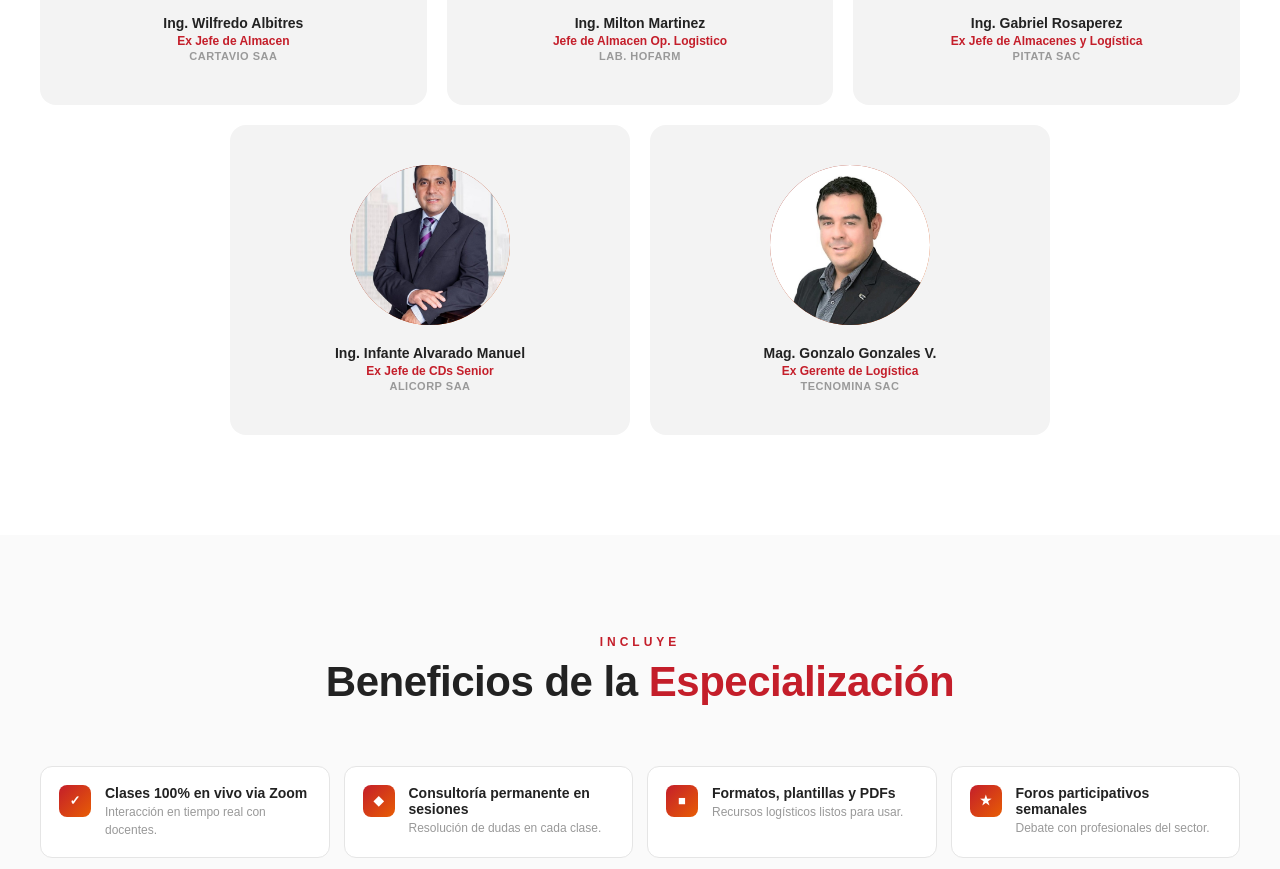
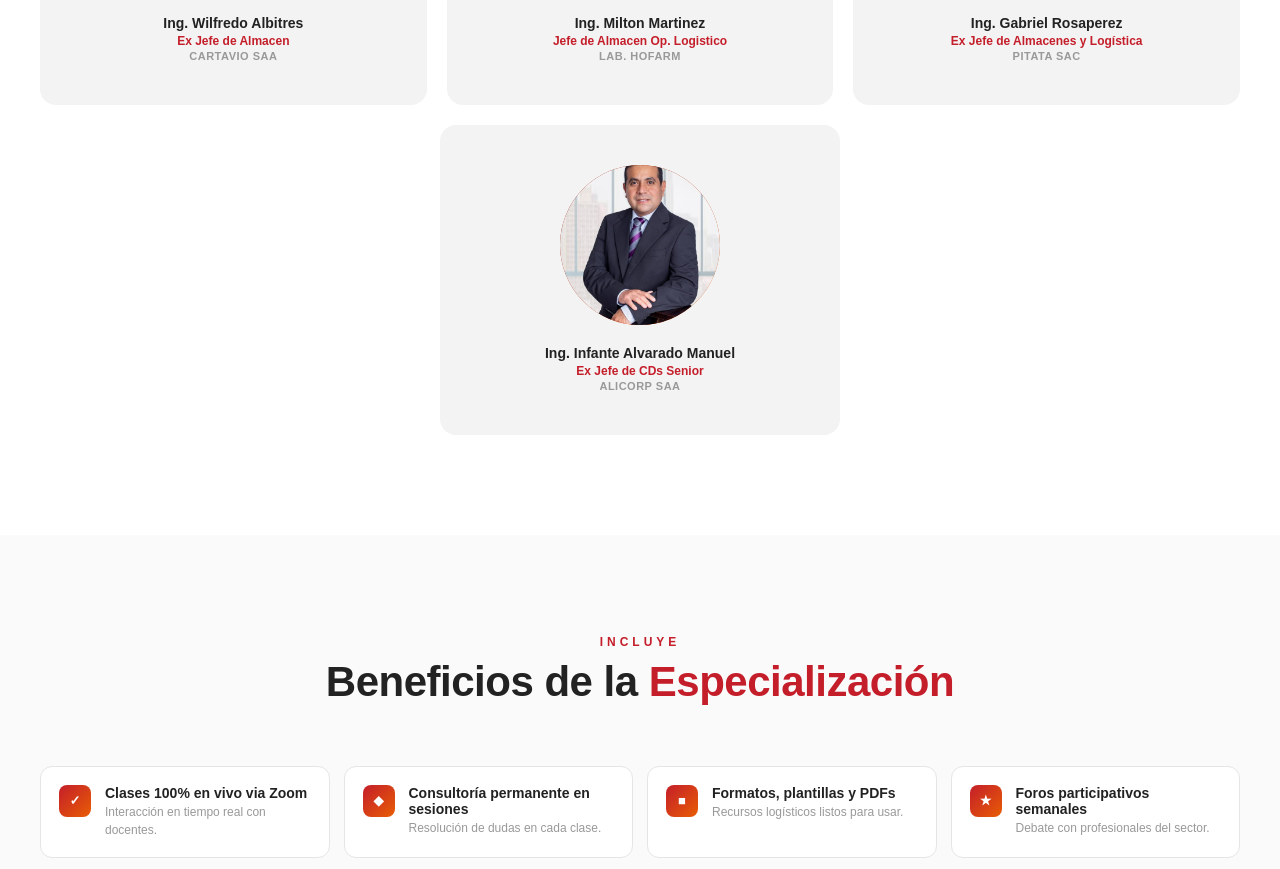
Before and after one commit to azabacheluis/logistica_esagel, a website: page index.html in a window 1280 px wide. Shown: the part 2520-3389 px from the top of the page. Drawn offline with Linux system fonts and the light colour scheme.

Commit message:
Update index.html

```diff
--- a/index.html
+++ b/index.html
@@ -336,13 +336,6 @@
         <div class="dc-co">ALICORP SAA</div>
       </div>
 
-      <!-- Docente 5 -->
-      <div class="dc rv">
-        <div class="dc-av"><img src="img/docentes/gonzalogonzales.png" alt="Docente" onerror="this.style.display='none';this.parentElement.textContent='GG'"></div>
-        <h3>Mag. Gonzalo Gonzales V.</h3>
-        <div class="dc-role">Ex Gerente de Logística</div>
-        <div class="dc-co">TECNOMINA SAC</div>
-      </div>
     </div>
   </div>
 </section>
```
